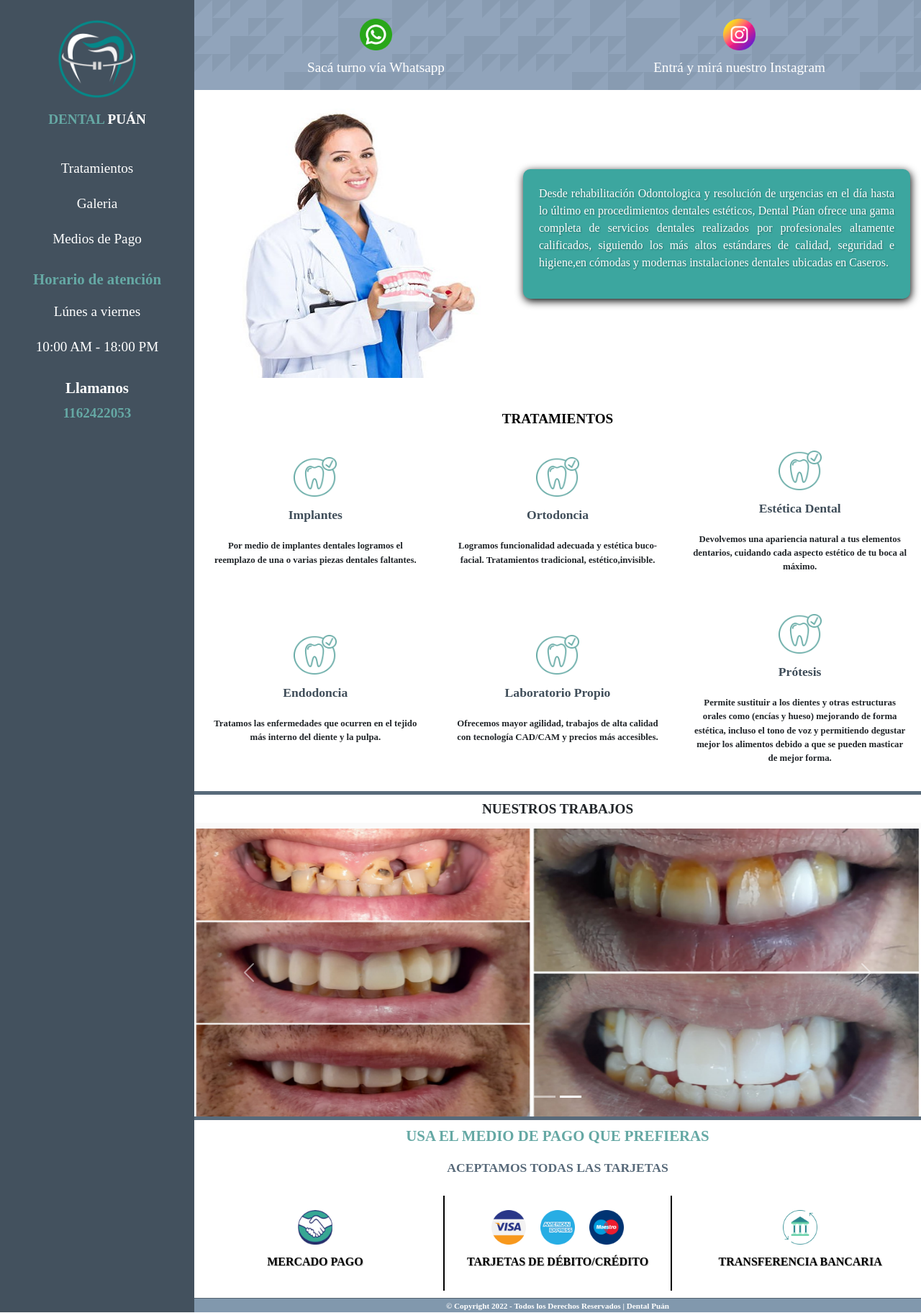
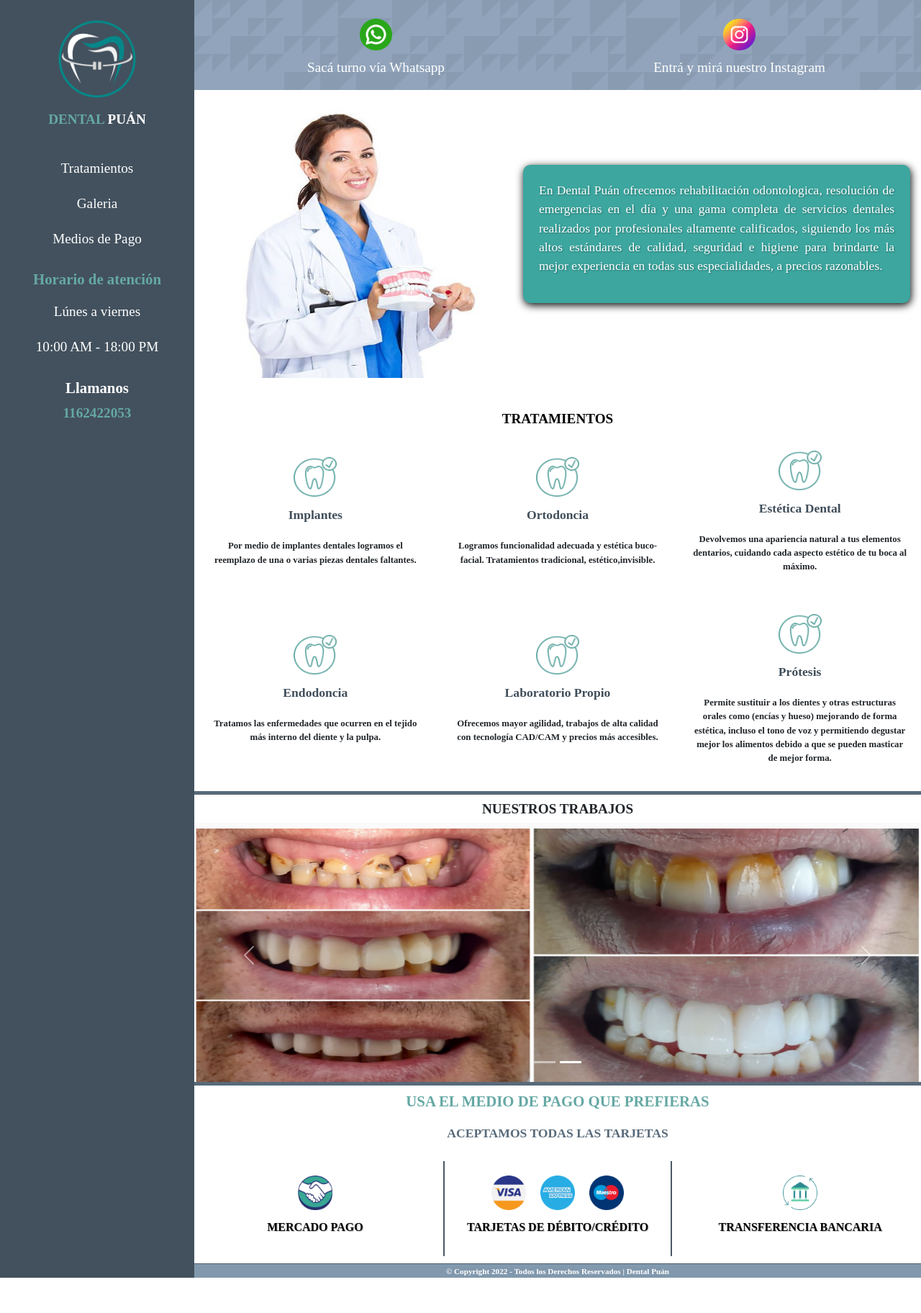
Before and after one commit to PinoTorresLuis/ConsultoriosPuan, a React (Vite) app: page / in a window 1280 px wide. Shown: the whole page at 72% size. After the commit the page ends 1776 px from the top, so only its background shows below. Built offline with nearby package versions, Linux system fonts and the light colour scheme.

Commit message:
se esta trabajando en SEO, se cambio la imagen de icon title y parrafo main

```diff
--- a/index.html
+++ b/index.html
@@ -2,8 +2,9 @@
 <html lang="en">
   <head>
     <meta charset="UTF-8" />
-    <link rel="icon" type="image/svg+xml" href="/vite.svg" />
+    <link rel="icon" type="image/svg+xml" href="./src/assets/logos/logoheader.png" />
     <meta name="viewport" content="width=device-width, initial-scale=1.0" />
+    <meta name="description" content="en Dental Puán contamos con una amplia gama de servicios dentales para brindarte la mejor experiencia en todas sus especialidades, a precios razonables">
     <title>Consultorio Puán</title>
   </head>
   <body>
--- a/src/Componentes/Main/Main.jsx
+++ b/src/Componentes/Main/Main.jsx
@@ -8,7 +8,7 @@ const Main = () => {
       <div class="container-main-flex">
           <img class="capa-imagen" src= {LogoDentista} data-aos="fade-rigth" />
         <div class="capa-texto" data-aos="fade-left">
-          <p class="texto-main">Desde rehabilitación Odontologica y resolución de urgencias en el día hasta lo último en procedimientos dentales estéticos, Dental Púan ofrece una gama completa de servicios dentales realizados por profesionales altamente calificados, siguiendo los más altos estándares de calidad, seguridad e higiene,en cómodas y modernas instalaciones dentales ubicadas en Caseros.</p>
+          <p class="texto-main">En Dental Puán ofrecemos rehabilitación odontologica, resolución de emergencias en el día y una gama completa de servicios dentales realizados por profesionales altamente calificados, siguiendo los más altos estándares de calidad, seguridad e higiene para brindarte la mejor experiencia en todas sus especialidades, a precios razonables.</p>
         </div>
       </div>
     </div>
--- a/src/scss/layout/__footer.scss
+++ b/src/scss/layout/__footer.scss
@@ -45,8 +45,8 @@
             overflow: hidden;
             transition: all .25s;
             width: 100%;
-            border-left: 2px solid black;
-            border-right: 2px solid black;
+            border-left: 2px solid #4b5966;
+            border-right: 2px solid #4b5966;
     }
 
     .icono-footer{
--- a/src/scss/layout/__main.scss
+++ b/src/scss/layout/__main.scss
@@ -29,7 +29,7 @@
     .texto-main{
         height: 100%;
         width: 100%;
-        font-size: 1em;
+        font-size: 1.1em;
         font-weight: 450;
         text-align: justify;
         justify-content: center;
--- a/src/scss/layout/__section.scss
+++ b/src/scss/layout/__section.scss
@@ -13,7 +13,7 @@
 
         .img-section{
             width: 100%;
-           height: 25rem;
+           height: 22rem;
         }
 
 
```
Also changed, not shown: src/assets/logos/logoheader.png (added).
